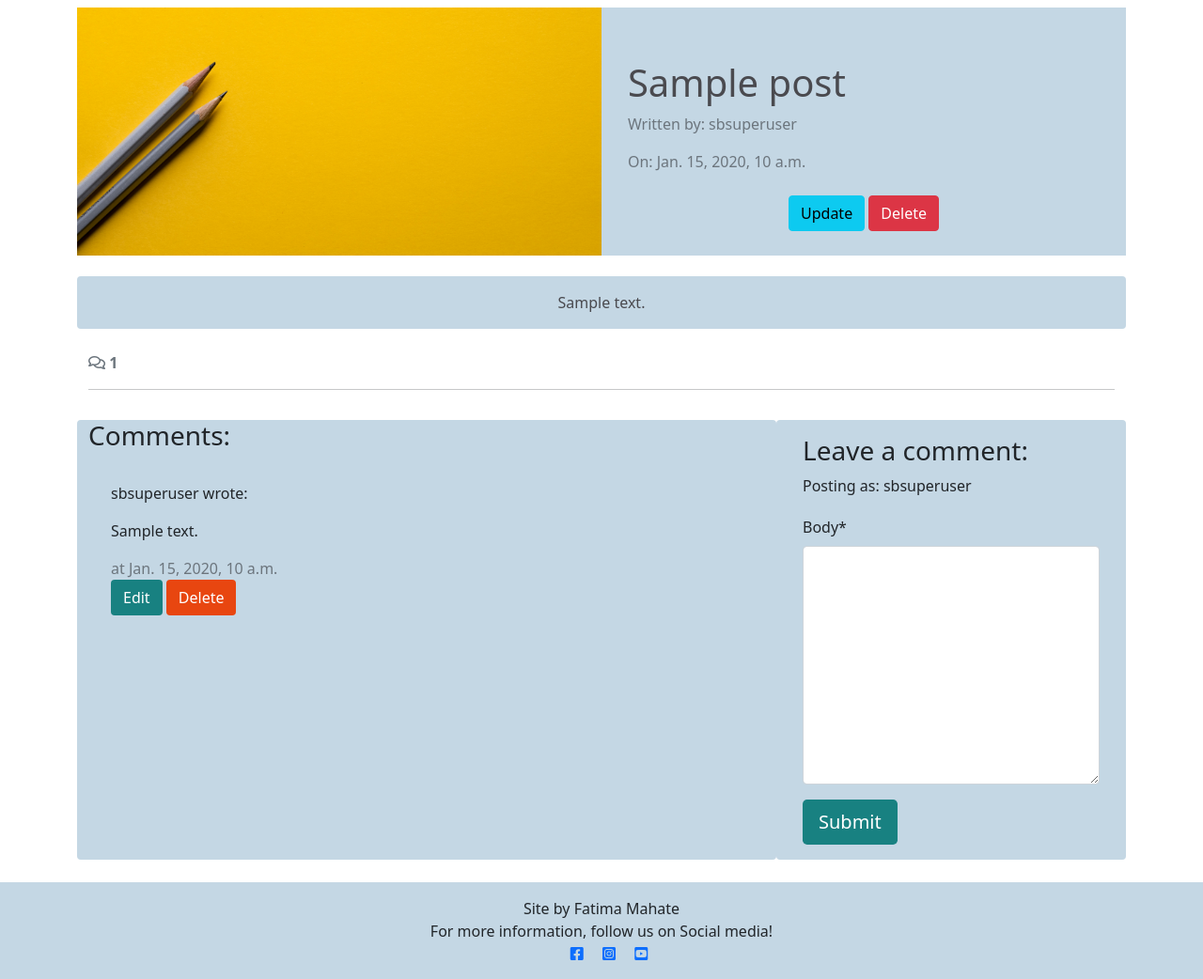
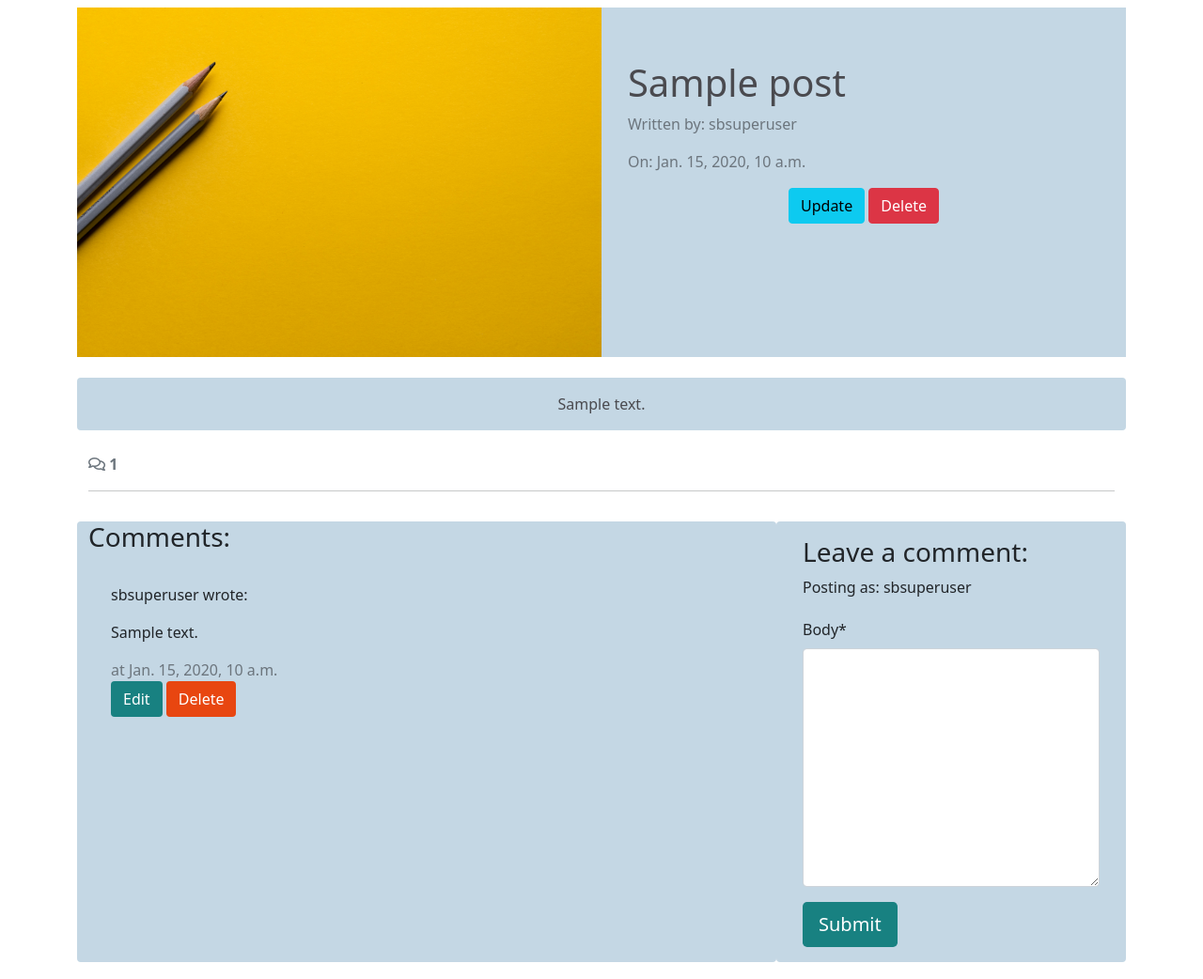
Before and after one commit to fatimamahate/studybuddies, a Django app: a page that uses studyexamtips/templates/studyexamtips/post_detail.html in a window 1280 px wide. Shown: the part 144-1186 px from the top of the page at 94% size. Run offline with Django 4.2, Linux system fonts and the light colour scheme; a user stored in the database is signed in; data comes from the database, SQL or seed files in the repository; tables that the repository leaves empty hold one stand-in row (values such as "Sample post"); parts of the project's set-up code (start-up, migrations or seed data) failed here and were passed over; some libraries are stand-ins or nearby versions.

Commit message:
fix the buttons so that show with larger titles

```diff
--- a/static/css/style.css
+++ b/static/css/style.css
@@ -112,7 +112,7 @@ h2 {
     overflow: hidden;
     position: relative;
     display: inline-block;
-    height: 33vh;
+    height: 100%;
     width: 100%;
 }
 
--- a/studyexamtips/templates/studyexamtips/post_detail.html
+++ b/studyexamtips/templates/studyexamtips/post_detail.html
@@ -13,14 +13,14 @@
                 <!-- Post title goes in these h1 tags -->
                 <h1 class="post-title">{{ post.title }}</h1>
                 <!-- Post author goes before the | the post's created date goes after -->
-                <p class="post-subtitle text-muted">Written by: {{ post.author }}</p>
+                <p class="post-subtitle text-muted">Written by: {{ post.author }} </p>
                 <!-- <hr> -->
                 <p class="post-subtitle text-muted">On: {{ post.post_created_on }}</p>
                 <!-- <br>
                 <p class="post-subtitle text-muted">{{ post.difficulty }}</p> -->
                 {% if user.is_authenticated and post.author == user %}
                 {% csrf_token %}
-                <div class="mt-4 text-center">
+                <div class="post-btn text-center">
                   <a href=" {% url 'edit' post.slug %}" class="btn btn-info" >Update</a>
                   <a href=" {% url 'delete' post.slug %}" class="btn btn-danger" >Delete</a>
                   <!-- btn-outline-secondary btn-sm -->
```
Also changed, not shown: 1 other file.
